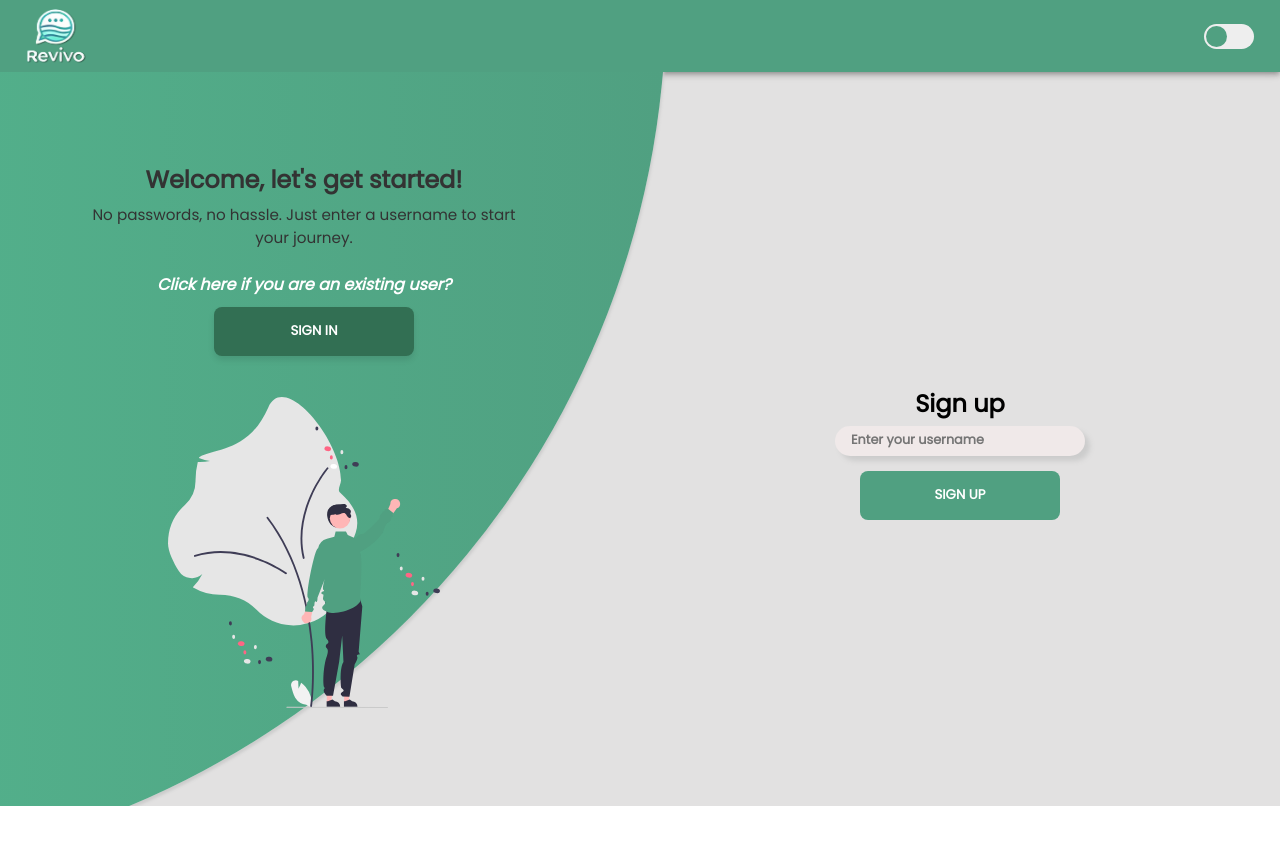
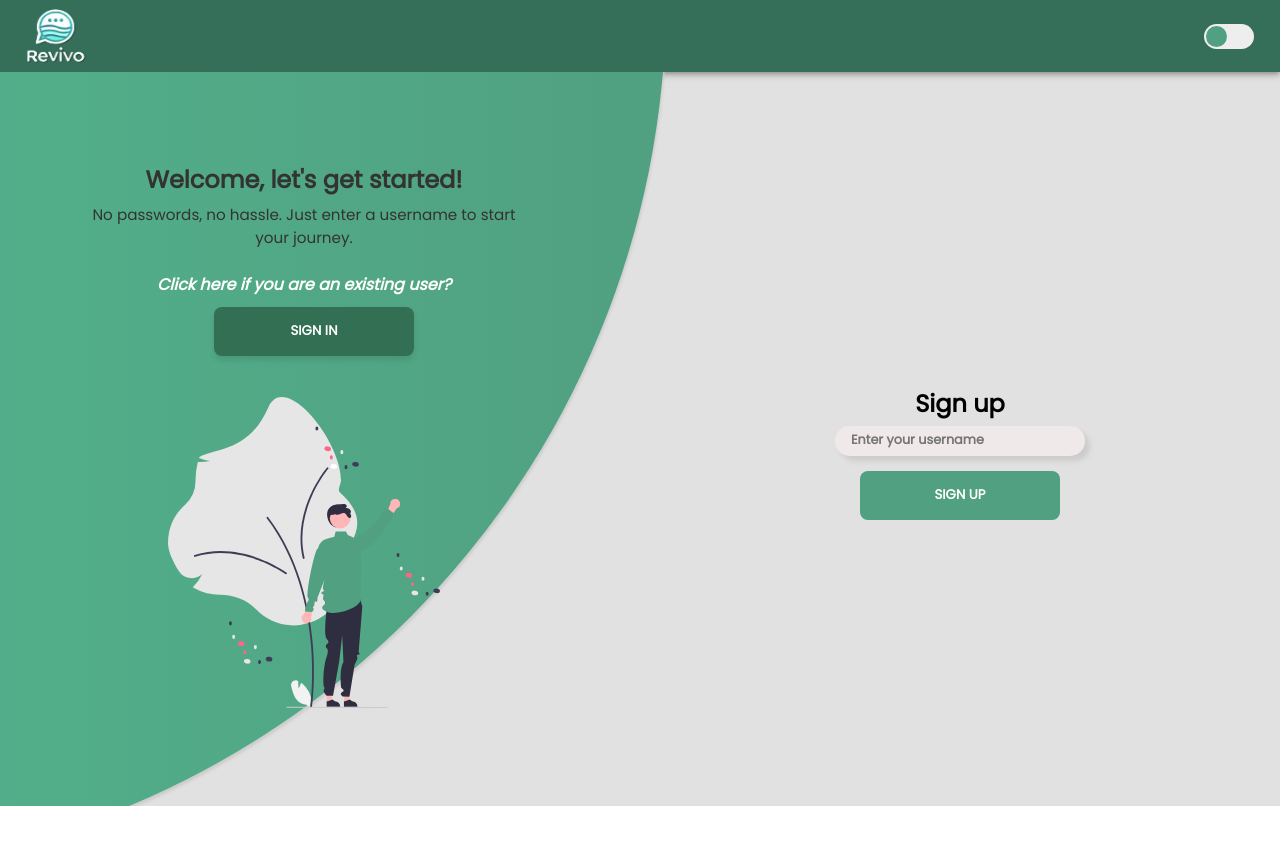
Before and after one commit to JohannCardona/Revivo, a React (Create React App) app in the folder frontend/: page / in a window 1280 px wide. Shown: the top 844 px of the page. Built offline with nearby package versions, Linux system fonts and the light colour scheme.

Commit message:
Styling updates

```diff
--- a/frontend/src/App.css
+++ b/frontend/src/App.css
@@ -8,7 +8,7 @@
 .App {
     min-height: 100vh;
     font-family: "Roboto", sans-serif;
-    background: #e2e1e1;
+    background: var(--bg-color);
 }
 
 p, h2, h3, span {
@@ -66,14 +66,19 @@ p, h2, h3, span {
 
 .light-theme {
     --background: linear-gradient(to bottom, #b2e8ee, #ade7bd);
+    --bg-color: #e2e1e1;
     --text: black;
     --bg-navbar: #50a081;
     --favourites: #bdecdc;
+    --navbar: #356f5a;
 }
 
 .dark-theme {
     --background: linear-gradient(to bottom, #628286, #72937a);
+    --opacity: 1;
+    --bg-color: rgb(12 16 22 / var(--opacity));
     --text: rgb(255, 255, 255);
     --bg-navbar: #397061;
     --favourites: #567b6d;
+    --navbar: rgb(12 16 22 / var(--opacity));
 }
--- a/frontend/src/components/Navbar.jsx
+++ b/frontend/src/components/Navbar.jsx
@@ -17,7 +17,7 @@ function Navbar() {
   const buttons = [
     { text: "Chatbot", to: "/chat" },
     { text: "Dashboard", to: "/dashboard" },
-    {text: "Badges", to: "/badges"},
+    { text: "Badges", to: "/badges" },
     { text: "Thrive Tips", to: "/tips" },
     { text: "Soothing Sounds", to: "/audios" },
     { text: "Library", to: "/library" },
@@ -42,9 +42,9 @@ function Navbar() {
   return (
     <div className="navigation-bar">
       <AppBar position="static">
-        <Toolbar style={{ backgroundColor: "var(--bg-navbar)" }}>
+        <Toolbar style={{ backgroundColor: "var(--navbar)" }}>
           <Typography variant="h6" component="div" sx={{ flexGrow: 1 }}>
-            <NavLink  to={user ? "/chat" : "/"}>
+            <NavLink to={user ? "/chat" : "/"}>
               <img
                 style={{
                   width: 105,
--- a/frontend/src/styles/navbar/Navbar.css
+++ b/frontend/src/styles/navbar/Navbar.css
@@ -1,6 +1,6 @@
 .navigation-bar nav{
     height: 56px;
-    background: var(--bg-navbar);
+    background: var(--navbar);
     padding: 0 15px 0 15px;
     display: flex;
     align-items: center;
```
